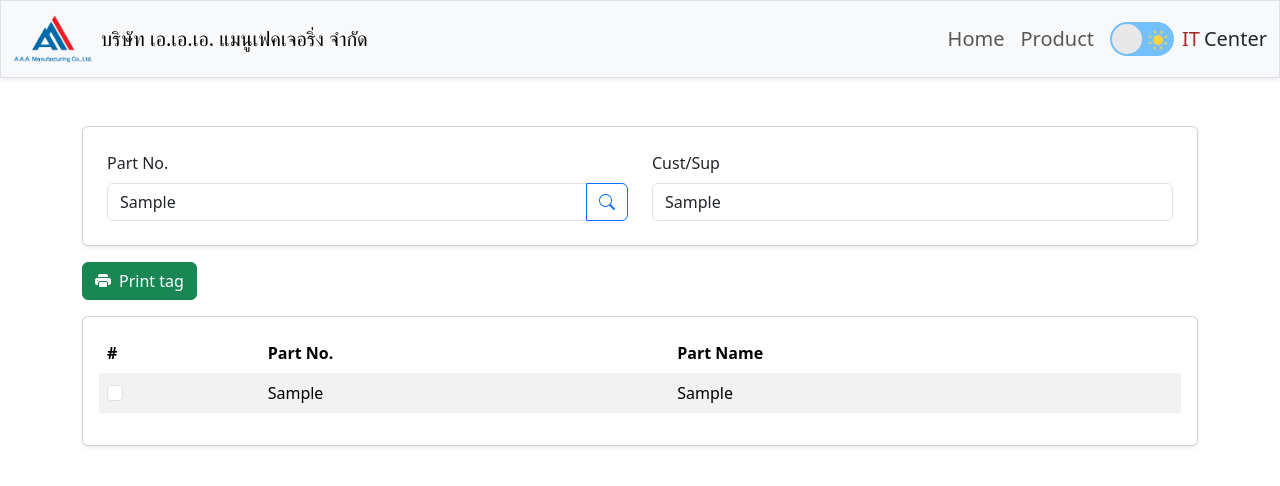
After one commit to WeerawitPM/print_tag, a Django app: template print_tag_app/templates/product/index.html in a window 1280 px wide. The commit adds this page. Shown: the top 486 px of the page. Run offline with Django 5.2, Linux system fonts and the light colour scheme; the template is opened without the code that fills it: most values are stand-ins (such as "Sample title", 1, 10 or a date in 2020).

Commit message:
update: product page

```diff
--- a/print_tag_app/templates/components/dark-light-switch.html
+++ b/print_tag_app/templates/components/dark-light-switch.html
@@ -1,5 +1,5 @@
 {% load static %}
-<label class="switch me-2">
+<label class="switch me-2 my-auto">
   <span class="sun"><svg xmlns="http://www.w3.org/2000/svg" viewBox="0 0 24 24"><g fill="#ffd43b"><circle r="5" cy="12" cx="12"></circle><path d="m21 13h-1a1 1 0 0 1 0-2h1a1 1 0 0 1 0 2zm-17 0h-1a1 1 0 0 1 0-2h1a1 1 0 0 1 0 2zm13.66-5.66a1 1 0 0 1 -.66-.29 1 1 0 0 1 0-1.41l.71-.71a1 1 0 1 1 1.41 1.41l-.71.71a1 1 0 0 1 -.75.29zm-12.02 12.02a1 1 0 0 1 -.71-.29 1 1 0 0 1 0-1.41l.71-.66a1 1 0 0 1 1.41 1.41l-.71.71a1 1 0 0 1 -.7.24zm6.36-14.36a1 1 0 0 1 -1-1v-1a1 1 0 0 1 2 0v1a1 1 0 0 1 -1 1zm0 17a1 1 0 0 1 -1-1v-1a1 1 0 0 1 2 0v1a1 1 0 0 1 -1 1zm-5.66-14.66a1 1 0 0 1 -.7-.29l-.71-.71a1 1 0 0 1 1.41-1.41l.71.71a1 1 0 0 1 0 1.41 1 1 0 0 1 -.71.29zm12.02 12.02a1 1 0 0 1 -.7-.29l-.66-.71a1 1 0 0 1 1.36-1.36l.71.71a1 1 0 0 1 0 1.41 1 1 0 0 1 -.71.24z"></path></g></svg></span>
   <span class="moon"><svg xmlns="http://www.w3.org/2000/svg" viewBox="0 0 384 512"><path d="m223.5 32c-123.5 0-223.5 100.3-223.5 224s100 224 223.5 224c60.6 0 115.5-24.2 155.8-63.4 5-4.9 6.3-12.5 3.1-18.7s-10.1-9.7-17-8.5c-9.8 1.7-19.8 2.6-30.1 2.6-96.9 0-175.5-78.8-175.5-176 0-65.8 36-123.1 89.3-153.3 6.1-3.5 9.2-10.5 7.7-17.3s-7.3-11.9-14.3-12.5c-6.3-.5-12.6-.8-19-.8z"></path></svg></span>
   <input type="checkbox" class="input">
--- a/print_tag_app/templates/components/navbar.html
+++ b/print_tag_app/templates/components/navbar.html
@@ -1,13 +1,21 @@
 {% load static %}
 <nav class="navbar bg-body-tertiary shadow-sm border">
-    <div class="container-fluid d-flex">
-      <a class="navbar-brand d-flex align-items-center" href="#">
-        <img src="{% static 'print_tag_app/aaa.png' %}" alt="Logo" width="80" height="50" class="d-inline-block align-text-top me-2">
-        <span>บริษัท เอ.เอ.เอ. แมนูเฟคเจอริ่ง จำกัด</span>
-      </a>
-      <div class="d-flex fs-5 fw-medium">
-        {% include 'components/dark-light-switch.html' %}
-        <span style="color: brown;" class="me-1">IT </span> Center
-      </div>
+  <div class="container-fluid d-flex justify-content-between align-items-center">
+    <a class="navbar-brand d-flex align-items-center" href="#">
+      <img src="{% static 'print_tag_app/aaa.png' %}" alt="Logo" width="80" height="50" class="d-inline-block align-text-top me-2" />
+      <span>บริษัท เอ.เอ.เอ. แมนูเฟคเจอริ่ง จำกัด</span>
+    </a>
+    <div class="d-flex fs-5 fw-medium my-auto">
+      <ul class="navbar-nav d-flex flex-row ms-3">
+        <li class="nav-item me-3">
+          <a class="nav-link" href="/">Home</a>
+        </li>
+        <li class="nav-item me-3">
+          <a class="nav-link" href="{% url 'product' %}">Product</a>
+        </li>
+      </ul>
+      {% include 'components/dark-light-switch.html' %}
+      <span style="color: brown;" class="me-1 my-auto">IT</span> <div class="my-auto">Center</div>
     </div>
+  </div>
 </nav>
--- /dev/null
+++ b/print_tag_app/templates/product/index.html
@@ -0,0 +1,151 @@
+{% extends 'base.html' %}
+
+{% block title %}
+  <title>Product</title>
+{% endblock %}
+
+{% block content %}
+  <div class="row gap-3">
+    <form id="productForm">
+      {% csrf_token %}
+      <div class="card shadow-sm p-4">
+        <div class="row">
+          <div class="col">
+            <label for="part_no" class="form-label">Part No.</label>
+            <div class="input-group">
+              <input type="text" class="form-control" id="part_no" name="part_no" value="{{ part_no }}" />
+              <button type="submit" class="btn btn-outline-primary"><i class="bi bi-search"></i></button>
+            </div>
+          </div>
+          <div class="col">
+            <label for="cust_sup" class="form-label">Cust/Sup</label>
+            <input type="text" class="form-control" id="cust_sup" name="cust_sup" value="{{ cust_sup }}" />
+          </div>
+        </div>
+      </div>
+      <button type="submit" class="btn btn-success mt-3" name="print_part" id="printTagBtn"><i class="bi bi-printer-fill me-2"></i>Print tag</button>
+      <div class="table-responsive card shadow-sm mt-3 p-3">
+        <table class="table table-borderless table-striped">
+          <thead>
+            <tr>
+              <th scope="col">#</th>
+              <th scope="col">Part No.</th>
+              <th scope="col">Part Name</th>
+            </tr>
+          </thead>
+          <tbody>
+            {% for row in data %}
+              <tr class="data-row">
+                <td>
+                  <input type="checkbox" name="selected" value="{{ forloop.counter }}" class="form-check-input" />
+                </td>
+                <td>
+                  <input type="hidden" name="part_no_{{ forloop.counter }}" value="{{ row.0 }}" />{{ row.0 }}
+                </td>
+                <td>
+                  <input type="hidden" name="part_name_{{ forloop.counter }}" value="{{ row.1 }}" />{{ row.1 }}
+                </td>
+              </tr>
+            {% endfor %}
+          </tbody>
+        </table>
+      </div>
+    </form>
+  </div>
+
+  <!-- Toast message HTML -->
+  <div class="toast align-items-center text-bg-danger border-0" id="custSupToast" role="alert" aria-live="assertive" aria-atomic="true" style="position: fixed; bottom: 1rem; right: 1rem;">
+    <div class="d-flex">
+      <div class="toast-body fs-6">กรุณากรอก Cust/Sup</div>
+      <button type="button" class="btn-close btn-close-white me-2 m-auto" data-bs-dismiss="toast" aria-label="Close"></button>
+    </div>
+  </div>
+
+  <!-- Toast message HTML for no selection -->
+  <div class="toast align-items-center text-bg-warning border-0" id="selectionToast" role="alert" aria-live="assertive" aria-atomic="true" style="position: fixed; bottom: 1rem; right: 1rem;">
+    <div class="d-flex">
+      <div class="toast-body fs-6">กรุณาเลือกข้อมูลที่ต้องการ Print</div>
+      <button type="button" class="btn-close btn-close-white me-2 m-auto" data-bs-dismiss="toast" aria-label="Close"></button>
+    </div>
+  </div>
+
+  <!-- Include jQuery and jQuery UI -->
+  <script src="https://code.jquery.com/jquery-3.6.0.min.js"></script>
+  <script src="https://code.jquery.com/ui/1.13.0/jquery-ui.min.js"></script>
+  <link rel="stylesheet" href="https://code.jquery.com/ui/1.13.0/themes/base/jquery-ui.css" />
+
+  <script>
+    $(document).ready(function () {
+      $('#productForm').on('submit', function (event) {
+        event.preventDefault() // ป้องกันการส่งฟอร์มโดยตรง
+
+        var isValid = true
+        var isAnySelected = false
+
+        // เช็คว่า Cust/Sup ถูกกรอกหรือไม่
+        var custSupValue = $('#cust_sup').val().trim()
+        if (custSupValue === '') {
+          isValid = false
+          var custSupToast = new bootstrap.Toast($('#custSupToast')[0])
+          custSupToast.show()
+        }
+
+        // เก็บข้อมูลที่มีการเช็คเท่านั้น
+        var selectedItems = []
+        $('input[name="selected"]:checked').each(function () {
+          isAnySelected = true
+          var rowIndex = $(this).val()
+          var partNo = $('input[name="part_no_' + rowIndex + '"]').val()
+          var partName = $('input[name="part_name_' + rowIndex + '"]').val()
+          selectedItems.push({
+            part_no: partNo,
+            part_name: partName
+          })
+          console.log(selectedItems)
+        })
+
+        if (!isAnySelected) {
+          isValid = false
+          var selectionToast = new bootstrap.Toast($('#selectionToast')[0])
+          selectionToast.show()
+        }
+
+        if (isValid) {
+          // ส่งข้อมูลที่มีการเช็คผ่าน AJAX ไปยัง server
+          $.ajax({
+            url: '/save_product',
+            type: 'POST',
+            headers: {
+              'X-CSRFToken': '{{ csrf_token }}' // ส่ง CSRF Token
+            },
+            contentType: 'application/json',
+            data: JSON.stringify({
+              cust_sup: custSupValue,
+              selected_items: selectedItems
+            }),
+            xhrFields: {
+              responseType: 'blob' // ใช้ responseType เป็น 'blob'
+            },
+            success: function (response) {
+              // สร้างลิงก์สำหรับดาวน์โหลดไฟล์ PDF
+              var blob = new Blob([response], { type: 'application/pdf' })
+              var link = document.createElement('a')
+              link.href = window.URL.createObjectURL(blob)
+              link.download = 'report.pdf'
+
+              // เพิ่มลิงก์ใน DOM และคลิกเพื่อดาวน์โหลดไฟล์
+              document.body.appendChild(link)
+              link.click()
+
+              // ลบลิงก์ออกจาก DOM หลังดาวน์โหลดเสร็จ
+              document.body.removeChild(link)
+            },
+            error: function (xhr, status, error) {
+              console.error('Error:', error)
+            }
+          })
+        }
+      })
+    })
+  </script>
+{% endblock %}
--- a/print_tag_app/urls.py
+++ b/print_tag_app/urls.py
@@ -1,12 +1,15 @@
 from django.urls import path
 from print_tag_app import views
+
 # from .views import get_modal_data
 
 urlpatterns = [
     path("", views.index),
-    path("invoice/<str:fcskid>/", views.get_invoice_data, name='get_invoice_data'),
-    path('autocomplete', views.autocomplete, name='autocomplete'),
-    path('save_selected', views.save_selected, name='save_selected'),
+    path("invoice/<str:fcskid>/", views.get_invoice_data, name="get_invoice_data"),
+    path("autocomplete", views.autocomplete, name="autocomplete"),
+    path("save_selected", views.save_selected, name="save_selected"),
     # path('get_modal_data/<str:fcskid>/', get_modal_data, name='get_modal_data'),
-    path('upload_packing/', views.upload_packing, name='upload_packing'),
+    path("upload_packing/", views.upload_packing, name="upload_packing"),
+    path("product", views.product, name="product"),
+    path("save_product", views.save_product, name="save_product"),
 ]
```
Also changed, not shown: print_tag_app/views.py (+74 -0 lines).
